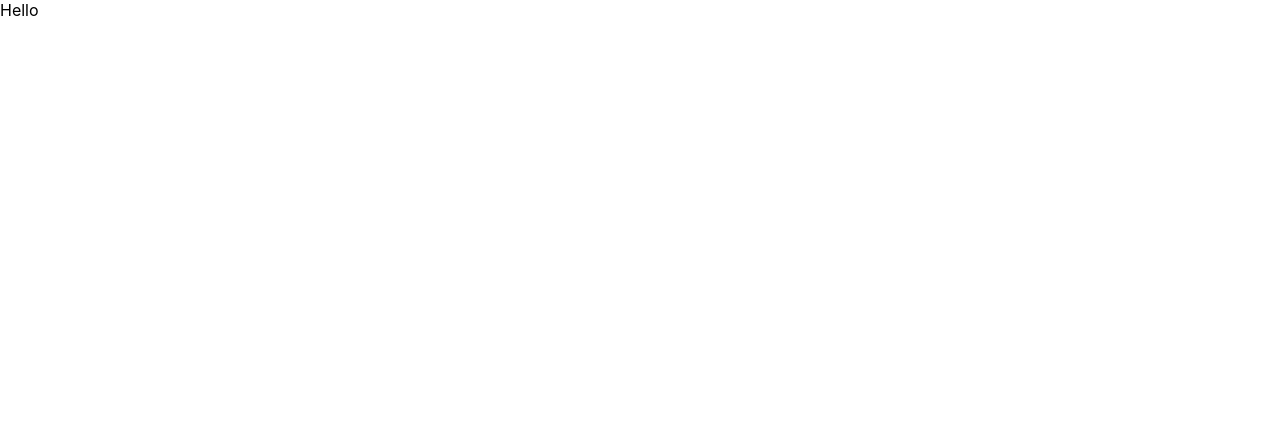
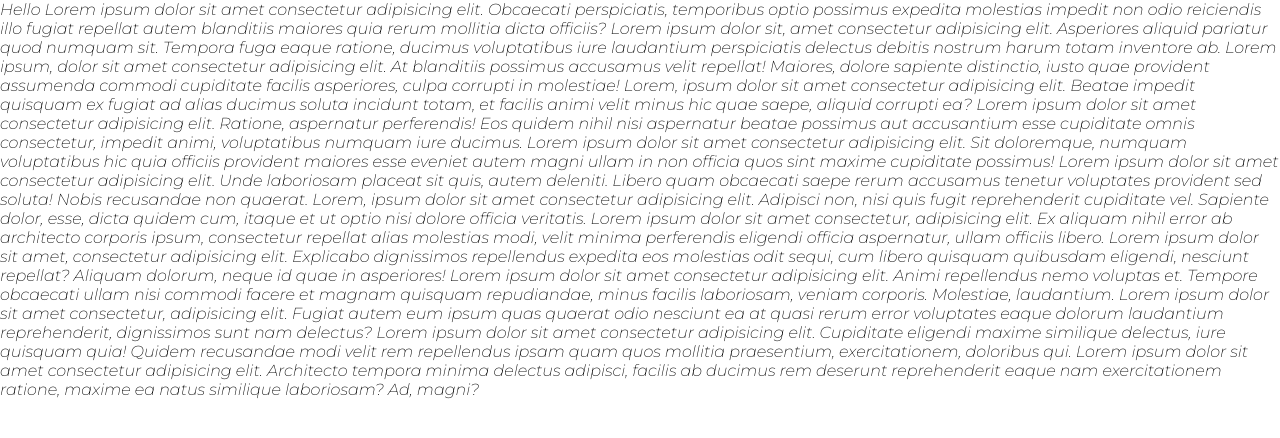
Before and after one commit to Phransis/assisi_website, a React (Create React App) app: page / in a window 1280 px wide. Shown: the top 438 px of the page. Built offline with nearby package versions, Linux system fonts and the light colour scheme.

Commit message:
nothing serious

```diff
--- a/src/App.js
+++ b/src/App.js
@@ -2,8 +2,24 @@
 
 function App() {
   return (
-    <>
+    < >
+      <div className="test">
     Hello
+    Lorem ipsum dolor sit amet consectetur adipisicing elit. Obcaecati perspiciatis, temporibus optio possimus expedita molestias impedit non odio reiciendis illo fugiat repellat autem blanditiis maiores quia rerum mollitia dicta officiis?
+    Lorem ipsum dolor sit, amet consectetur adipisicing elit. Asperiores aliquid pariatur quod numquam sit. Tempora fuga eaque ratione, ducimus voluptatibus iure laudantium perspiciatis delectus debitis nostrum harum totam inventore ab.
+    Lorem ipsum, dolor sit amet consectetur adipisicing elit. At blanditiis possimus accusamus velit repellat! Maiores, dolore sapiente distinctio, iusto quae provident assumenda commodi cupiditate facilis asperiores, culpa corrupti in molestiae!
+    Lorem, ipsum dolor sit amet consectetur adipisicing elit. Beatae impedit quisquam ex fugiat ad alias ducimus soluta incidunt totam, et facilis animi velit minus hic quae saepe, aliquid corrupti ea?
+    Lorem ipsum dolor sit amet consectetur adipisicing elit. Ratione, aspernatur perferendis! Eos quidem nihil nisi aspernatur beatae possimus aut accusantium esse cupiditate omnis consectetur, impedit animi, voluptatibus numquam iure ducimus.
+    Lorem ipsum dolor sit amet consectetur adipisicing elit. Sit doloremque, numquam voluptatibus hic quia officiis provident maiores esse eveniet autem magni ullam in non officia quos sint maxime cupiditate possimus!
+    Lorem ipsum dolor sit amet consectetur adipisicing elit. Unde laboriosam placeat sit quis, autem deleniti. Libero quam obcaecati saepe rerum accusamus tenetur voluptates provident sed soluta! Nobis recusandae non quaerat.
+    Lorem, ipsum dolor sit amet consectetur adipisicing elit. Adipisci non, nisi quis fugit reprehenderit cupiditate vel. Sapiente dolor, esse, dicta quidem cum, itaque et ut optio nisi dolore officia veritatis.
+    Lorem ipsum dolor sit amet consectetur, adipisicing elit. Ex aliquam nihil error ab architecto corporis ipsum, consectetur repellat alias molestias modi, velit minima perferendis eligendi officia aspernatur, ullam officiis libero.
+    Lorem ipsum dolor sit amet, consectetur adipisicing elit. Explicabo dignissimos repellendus expedita eos molestias odit sequi, cum libero quisquam quibusdam eligendi, nesciunt repellat? Aliquam dolorum, neque id quae in asperiores!
+    Lorem ipsum dolor sit amet consectetur adipisicing elit. Animi repellendus nemo voluptas et. Tempore obcaecati ullam nisi commodi facere et magnam quisquam repudiandae, minus facilis laboriosam, veniam corporis. Molestiae, laudantium.
+    Lorem ipsum dolor sit amet consectetur, adipisicing elit. Fugiat autem eum ipsum quas quaerat odio nesciunt ea at quasi rerum error voluptates eaque dolorum laudantium reprehenderit, dignissimos sunt nam delectus?
+    Lorem ipsum dolor sit amet consectetur adipisicing elit. Cupiditate eligendi maxime similique delectus, iure quisquam quia! Quidem recusandae modi velit rem repellendus ipsam quam quos mollitia praesentium, exercitationem, doloribus qui.
+    Lorem ipsum dolor sit amet consectetur adipisicing elit. Architecto tempora minima delectus adipisci, facilis ab ducimus rem deserunt reprehenderit eaque nam exercitationem ratione, maxime ea natus similique laboriosam? Ad, magni?
+    </div>
     </>
   );
 }
--- a/src/index.css
+++ b/src/index.css
@@ -1,9 +1,18 @@
+@import url('https://fonts.googleapis.com/css2?family=Montserrat:ital,wght@1,200&display=swap');
+@media (max-width: 600px){
+  .test{
+    color: rgb(247, 57, 237);
+    font-size: 1.5em;
+  }
+}
 
+.test{
+  /* font-size: 10em; */
+}
 body {
   margin: 0;
-  font-family: -apple-system, BlinkMacSystemFont, 'Segoe UI', 'Roboto', 'Oxygen',
-    'Ubuntu', 'Cantarell', 'Fira Sans', 'Droid Sans', 'Helvetica Neue',
-    sans-serif;
+  font-family: 'Montserrat', sans-serif;
+
   -webkit-font-smoothing: antialiased;
   -moz-osx-font-smoothing: grayscale;
 }
```
Also changed, not shown: public/logo192.png (deleted), 1 other file (tests, documents, lock files or other folders).
